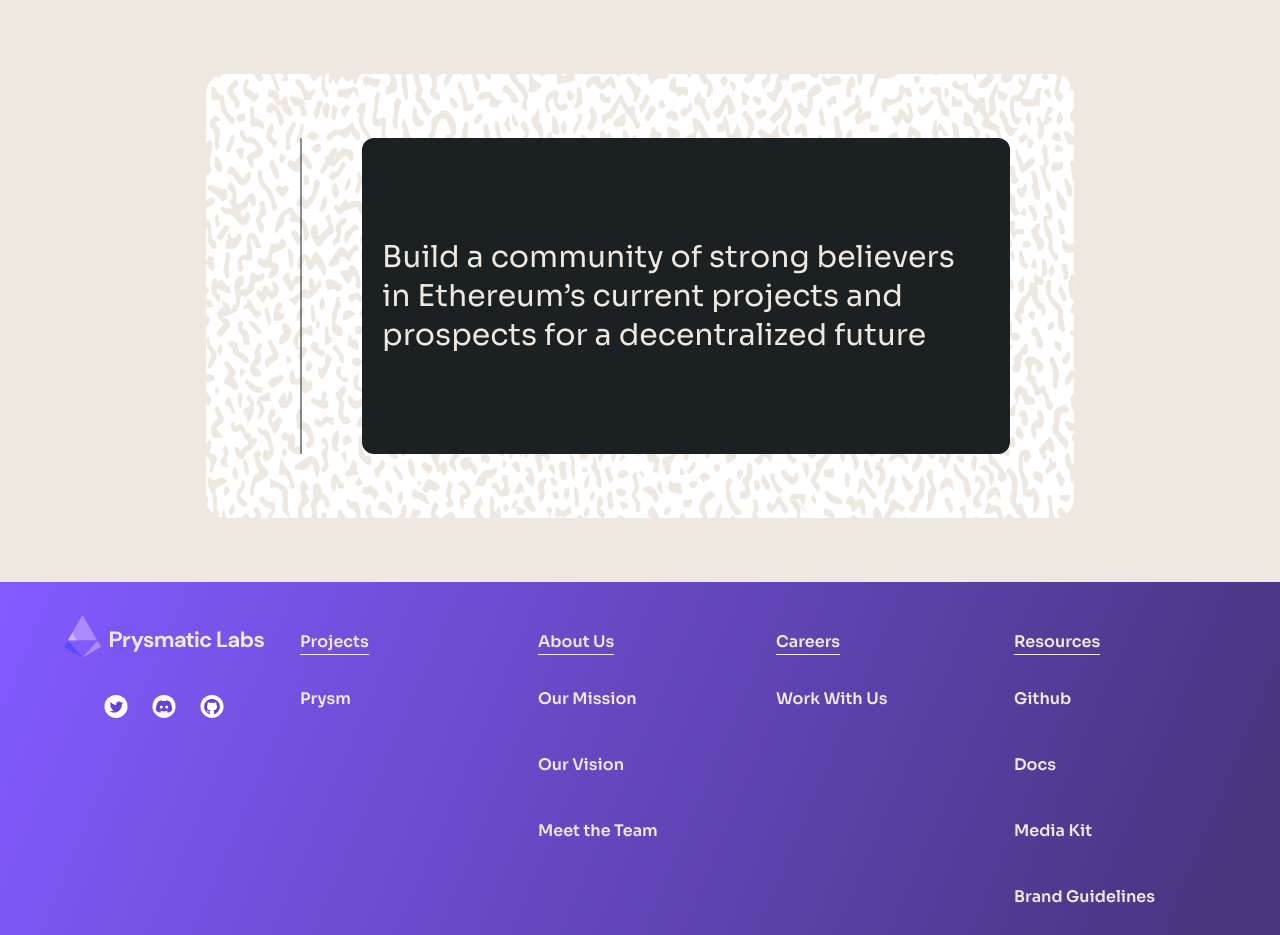
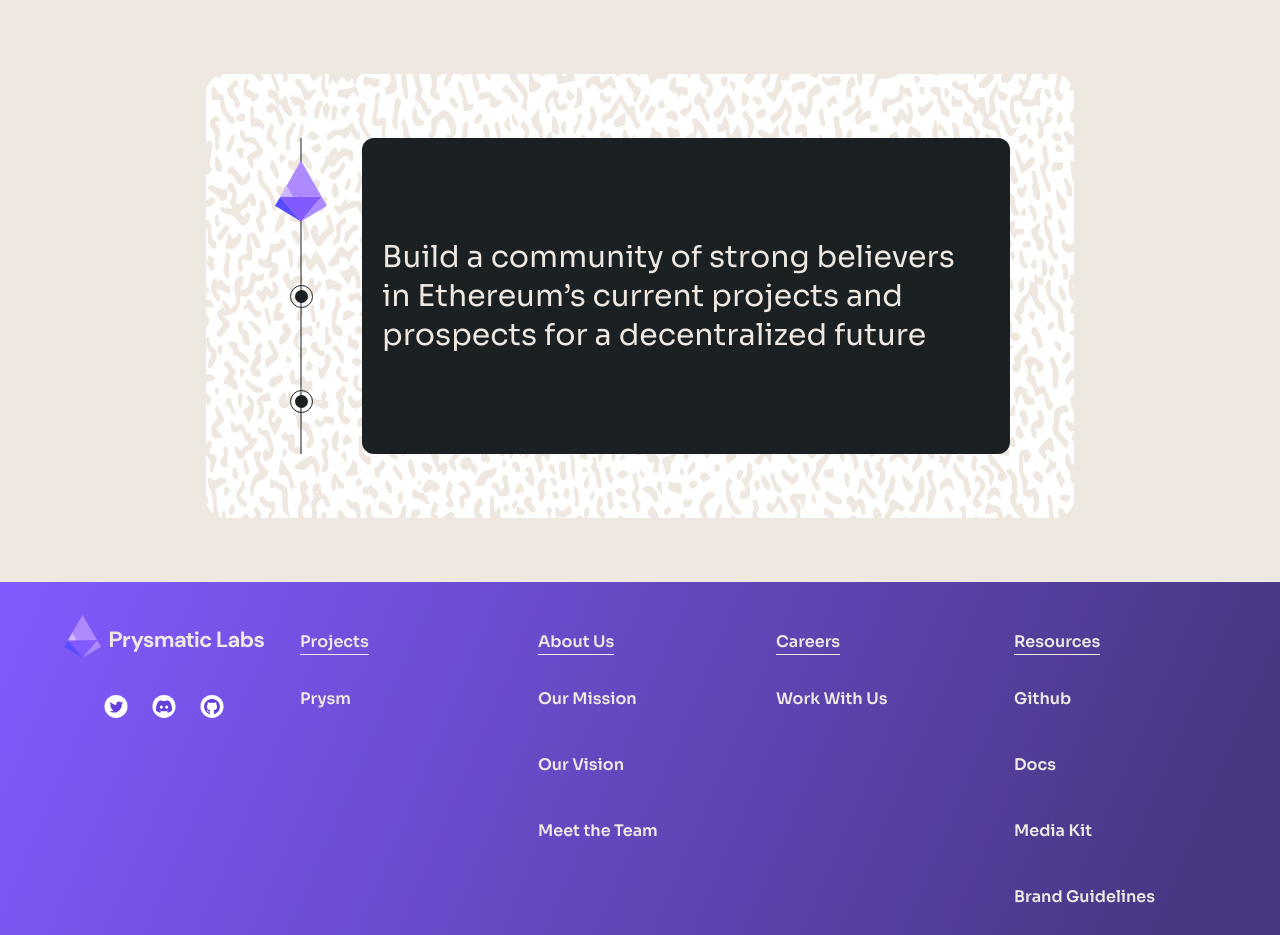
Before and after one commit to Nagalsky/prysmatic, a Next.js app: page /about in a window 1280 px wide. Shown: the part 1621-2556 px from the top of the page. Built offline with nearby package versions, Linux system fonts and the light colour scheme.

Commit message:
added gallery

```diff
--- a/src/sections/about-our-vision.js
+++ b/src/sections/about-our-vision.js
@@ -1,5 +1,6 @@
 import {useState} from 'react'
 import {useKeenSlider} from 'keen-slider/react'
+import Image from 'next/image'
 import 'keen-slider/keen-slider.min.css'
 
 const slides = [
@@ -35,7 +36,7 @@
         <div className="mx-auto max-w-[868px] rounded-large p-[20px] md:p-16 bg-cover bg-no-repeat bg-[url('/images/vision-gallery-bg.png')] dark:bg-none bg-white dark:bg-dark-500 grid grid-cols-[62px_1fr] gap-5 md:gap-[30px] text-left">
           <div className="flex">
             {loaded && instanceRef.current && (
-              <div className="relative grow before:content-[''] before:absolute before:top-0 before:h-full before:left-1/2 before:-translate-x-1/2 before:w-[1px] before:bg-dark-500 dark:before:bg-semi-white">
+              <div className="relative flex flex-col items-center justify-around grow before:content-[''] before:absolute before:top-0 before:h-full before:left-1/2 before:-translate-x-1/2 before:w-[1px] before:bg-dark-500 dark:before:bg-semi-white">
                 {[
                   ...Array(
                     instanceRef.current.track.details.slides.length,
@@ -47,10 +48,29 @@
                       onClick={() => {
                         instanceRef.current?.moveToIdx(idx)
                       }}
-                      className={
-                        'dot' + (currentSlide === idx ? ' active' : '')
-                      }
-                    ></button>
+                      className={`${
+                        currentSlide === idx
+                          ? 'active'
+                          : 'rounded-full border border-dark-500 dark:border-semi-white'
+                      } relative w-[23px] h-[23px] flex items-center justify-center flex-shrink-0`}
+                    >
+                      {currentSlide === idx ? (
+                        <div className="w-[62px] flex-shrink-0">
+                          <Image
+                            src="/images/gallery-pagination.svg"
+                            alt="pagination"
+                            width={100}
+                            height={100}
+                            quality={100}
+                            layout="responsive"
+                            className="w-full"
+                            priority={true}
+                          />
+                        </div>
+                      ) : (
+                        <span className="rounded-full bg-dark-500 dark:bg-semi-white relative w-[13px] h-[13px]"></span>
+                      )}
+                    </button>
                   )
                 })}
               </div>
```
Also changed, not shown: public/images/gallery-pagination.svg (added).
